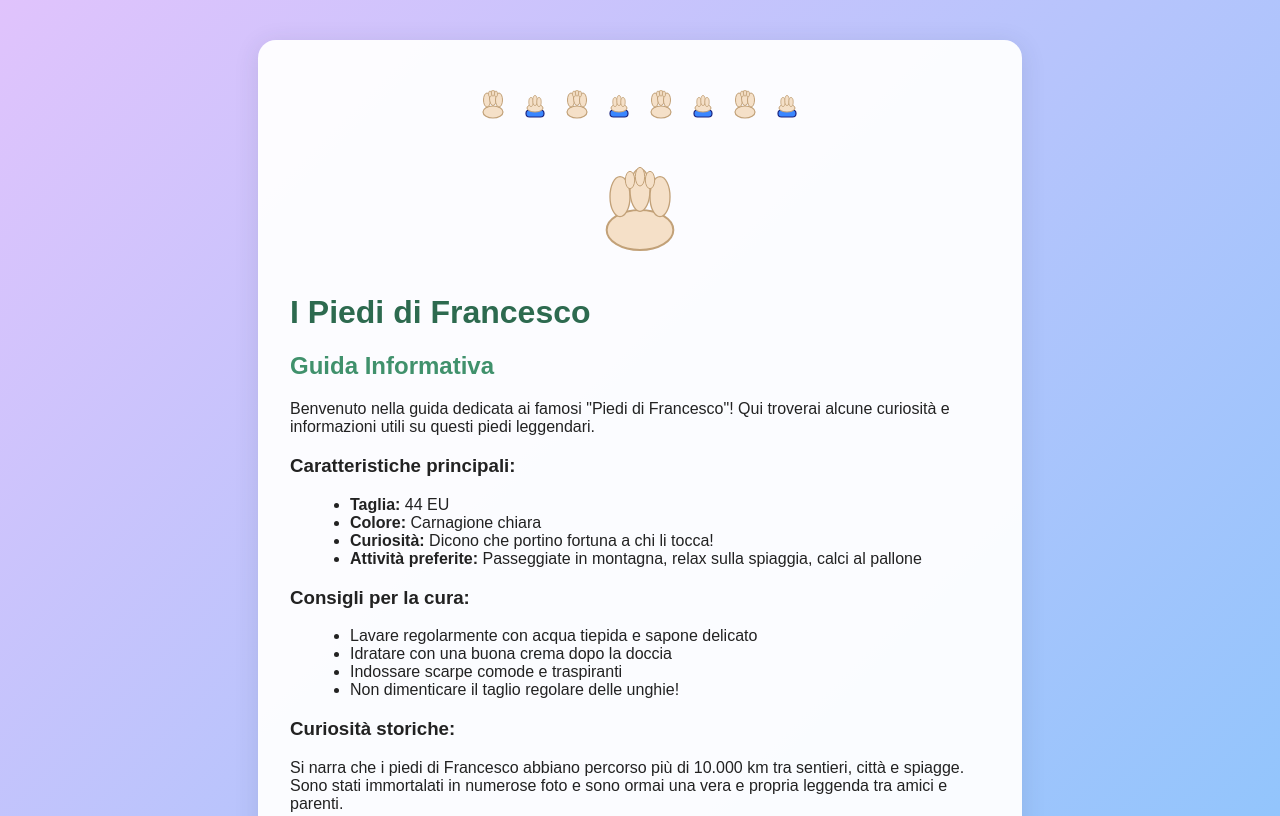
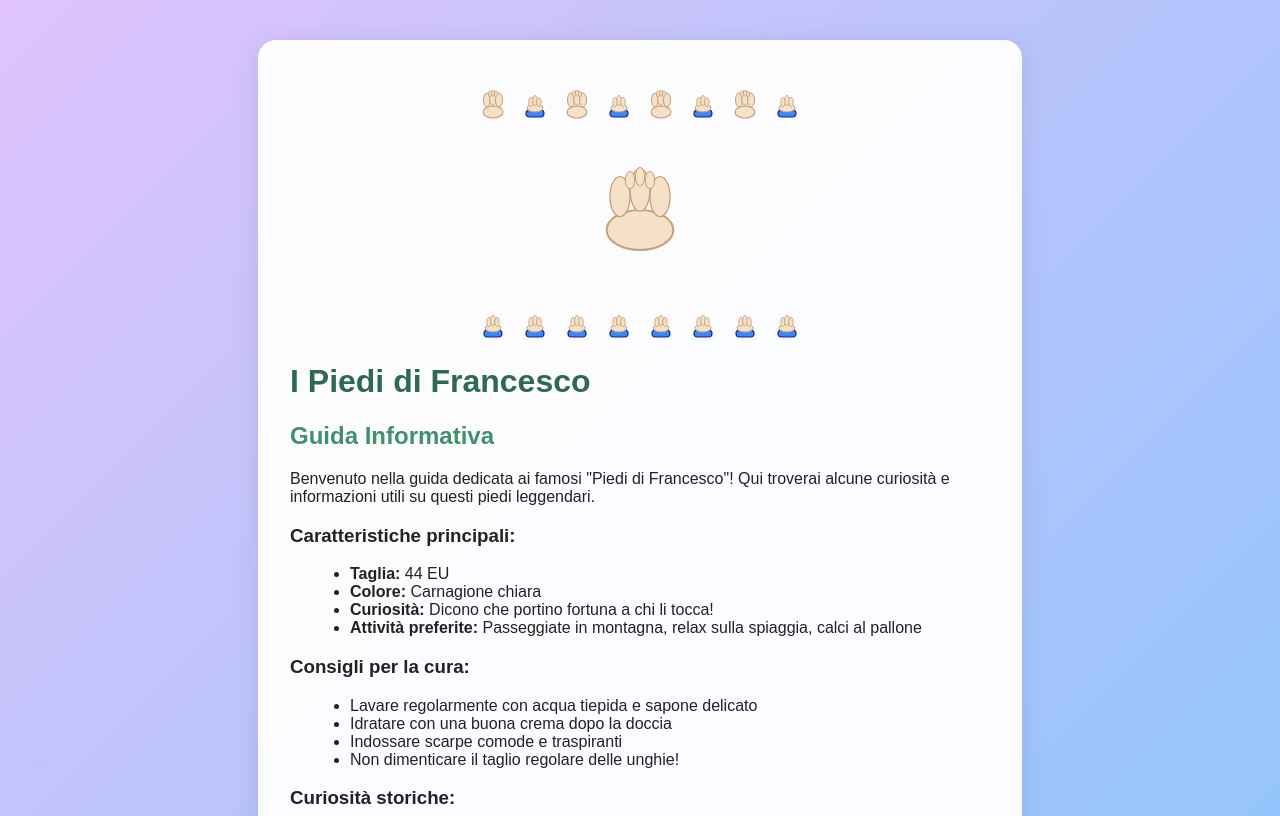
Before and after one commit to GioBOcci/I-PIEDINI-DI-FRANCI-, a plain HTML site: page index.html in a window 1280 px wide. Shown: the top 816 px of the page. Drawn offline with Linux system fonts and the light colour scheme.

Commit message:
ho aggiunto delle scarpe

```diff
--- a/index.html
+++ b/index.html
@@ -57,6 +57,17 @@
         <div class="feet-illustration">
             <img src="img/piedi_stilizzati.svg" alt="Disegno stilizzato di piedi" width="120" height="120" />
         </div>
+
+        <div class="feet-row" style="margin-top:40px; margin-bottom:0;">
+            <img src="img/scarpa_piccola.svg" alt="Scarpa stilizzata" width="32" height="32" />
+            <img src="img/scarpa_piccola.svg" alt="Scarpa stilizzata" width="32" height="32" />
+            <img src="img/scarpa_piccola.svg" alt="Scarpa stilizzata" width="32" height="32" />
+            <img src="img/scarpa_piccola.svg" alt="Scarpa stilizzata" width="32" height="32" />
+            <img src="img/scarpa_piccola.svg" alt="Scarpa stilizzata" width="32" height="32" />
+            <img src="img/scarpa_piccola.svg" alt="Scarpa stilizzata" width="32" height="32" />
+            <img src="img/scarpa_piccola.svg" alt="Scarpa stilizzata" width="32" height="32" />
+            <img src="img/scarpa_piccola.svg" alt="Scarpa stilizzata" width="32" height="32" />
+        </div>
         <h1>I Piedi di Francesco</h1>
         <h2>Guida Informativa</h2>
         <p>
```
